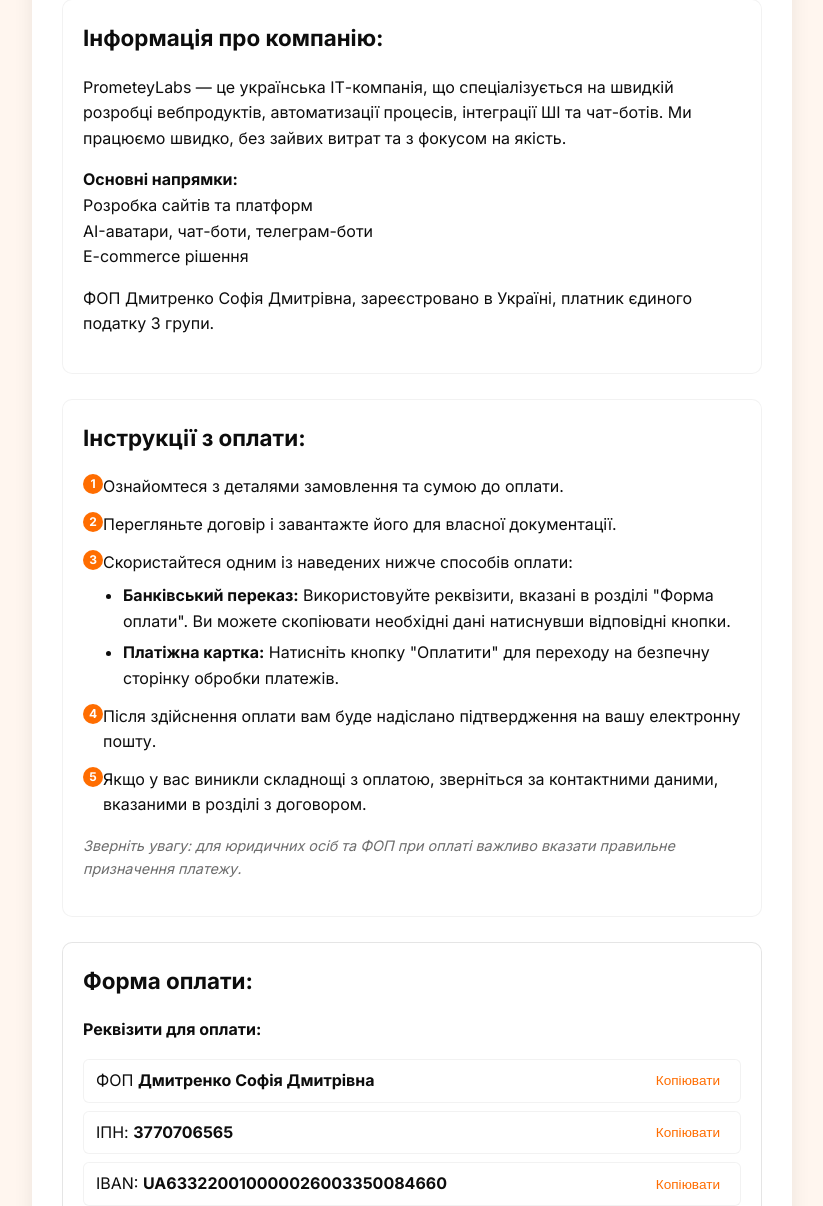
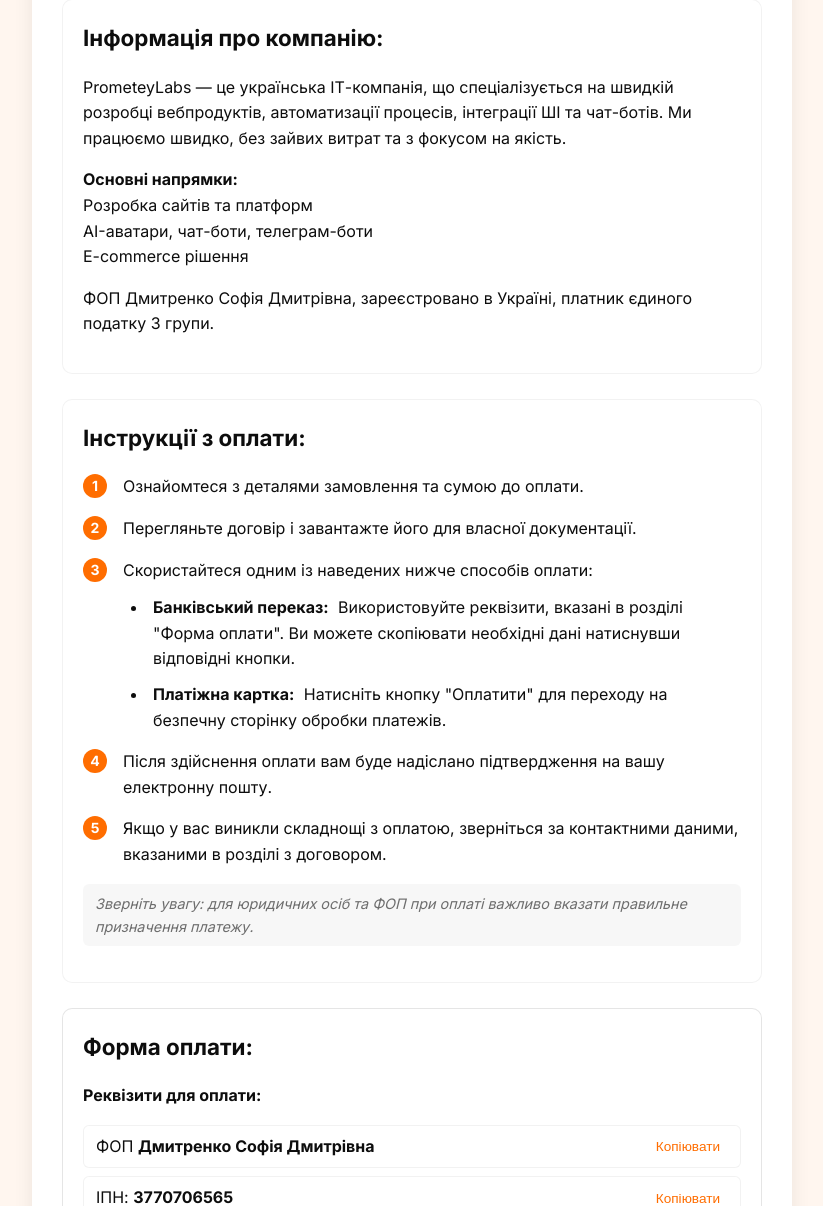
Before and after one commit to Sophie-sd/prometeylabs-payment, a Django app: template myproject/payment/templates/payment/payment_page.html in a window 1280 px wide. Shown: the part 464-1670 px from the top of the page, without its empty margins (228-1051 px from the left). Run offline with Django 4.2, Linux system fonts and the light colour scheme; the template is opened without the code that fills it, so the values that code supplies are empty.

Commit message:
Покращено стилізацію блоку інструкцій оплати

```diff
--- a/myproject/payment/static/payment/css/style.css
+++ b/myproject/payment/static/payment/css/style.css
@@ -222,41 +222,49 @@ a:hover {
 
 /* Стилі для інструкцій з оплати */
 .payment-instructions ol {
-    padding-left: 20px;
-    margin-top: 10px;
+    padding-left: 30px;
+    margin-top: 15px;
     counter-reset: item;
 }
 
 .payment-instructions ol li {
-    margin-bottom: 12px;
+    margin-bottom: 16px;
     position: relative;
     list-style-type: none;
+    padding-left: 10px;
+    line-height: 1.6;
 }
 
 .payment-instructions ol li:before {
     content: counter(item) "";
     counter-increment: item;
     position: absolute;
-    left: -20px;
-    width: 20px;
-    height: 20px;
+    left: -30px;
+    width: 24px;
+    height: 24px;
     background-color: var(--color-accent-primary);
     border-radius: 50%;
     color: white;
-    font-size: 12px;
+    font-size: 14px;
     font-weight: bold;
     text-align: center;
-    line-height: 20px;
+    line-height: 24px;
 }
 
 .payment-instructions ul {
-    margin-top: 8px;
-    padding-left: 20px;
+    margin-top: 12px;
+    padding-left: 25px;
+    margin-bottom: 12px;
 }
 
 .payment-instructions ul li {
-    margin-bottom: 6px;
+    margin-bottom: 10px;
     list-style-type: disc;
+    padding-left: 5px;
+}
+
+.payment-instructions ul li strong {
+    margin-right: 5px;
 }
 
 .payment-instructions ul li:before {
@@ -266,8 +274,12 @@ a:hover {
 .payment-instructions em {
     color: var(--color-text-sub);
     display: block;
-    margin-top: 10px;
+    margin-top: 15px;
     font-size: 0.9em;
+    font-style: italic;
+    padding: 8px 12px;
+    background-color: rgba(0, 0, 0, 0.03);
+    border-radius: 6px;
 }
 
 /* Підпис договору */
```
Also changed, not shown: 1 other file.
